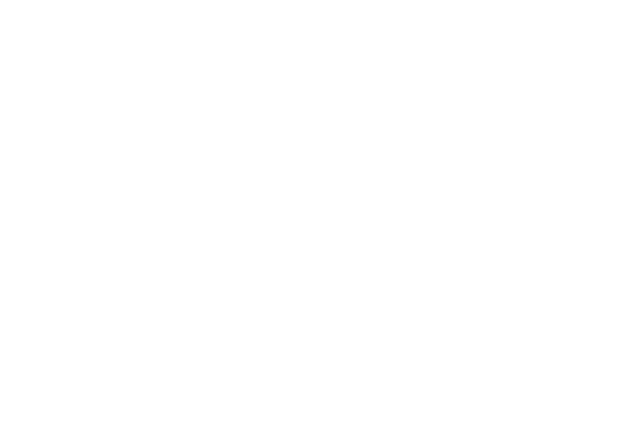
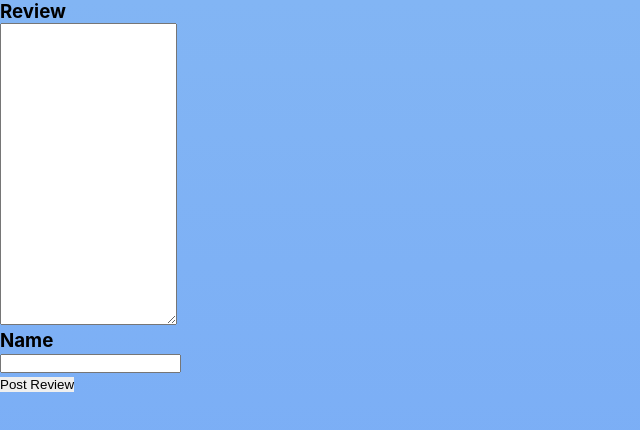
Before and after one commit to babypilot007/flyhimalay, a React (Create React App) app: page /blog in a window 1280 px wide. Before the commit this address had no page. Shown: the top 430 px of the page, without its empty margins (0-640 px from the left). Built offline with nearby package versions, Linux system fonts and the light colour scheme.

Commit message:
newCommit

```diff
--- a/src/App.js
+++ b/src/App.js
@@ -2,6 +2,7 @@ import './App.css';
 import Ppl from './Ppl';
 import Instrument from './Instrument';
 import Cpl from './Cpl';
+import Blog from './Blog';
 
 import { Routes, Route } from "react-router-dom";
 
@@ -17,6 +18,8 @@ function App() {
           <Route path='/study/Ppl' element = {<Ppl />}></Route>
           <Route path='/study/instrument' element = {<Instrument />}></Route>
           <Route path='/study/cpl' element = {<Cpl />}></Route>
+          <Route path='/blog' element = {<Blog />}></Route>
+
 
 
 
--- /dev/null
+++ b/src/Blog.js
@@ -0,0 +1,26 @@
+import React from 'react'
+
+
+
+function Blog() {
+  return (
+    <div className='App'>
+
+        <div className='area'>
+        <h3>Review</h3>
+
+        <textarea rows='20' cols='20' className='text'></textarea>
+        <h3>Name</h3>
+
+        <input type='text' className='text'></input>
+        </div>
+
+        <div className='postbtn'>
+        <button>Post Review</button>
+        </div>
+
+    </div>
+  )
+}
+
+export default Blog
```
